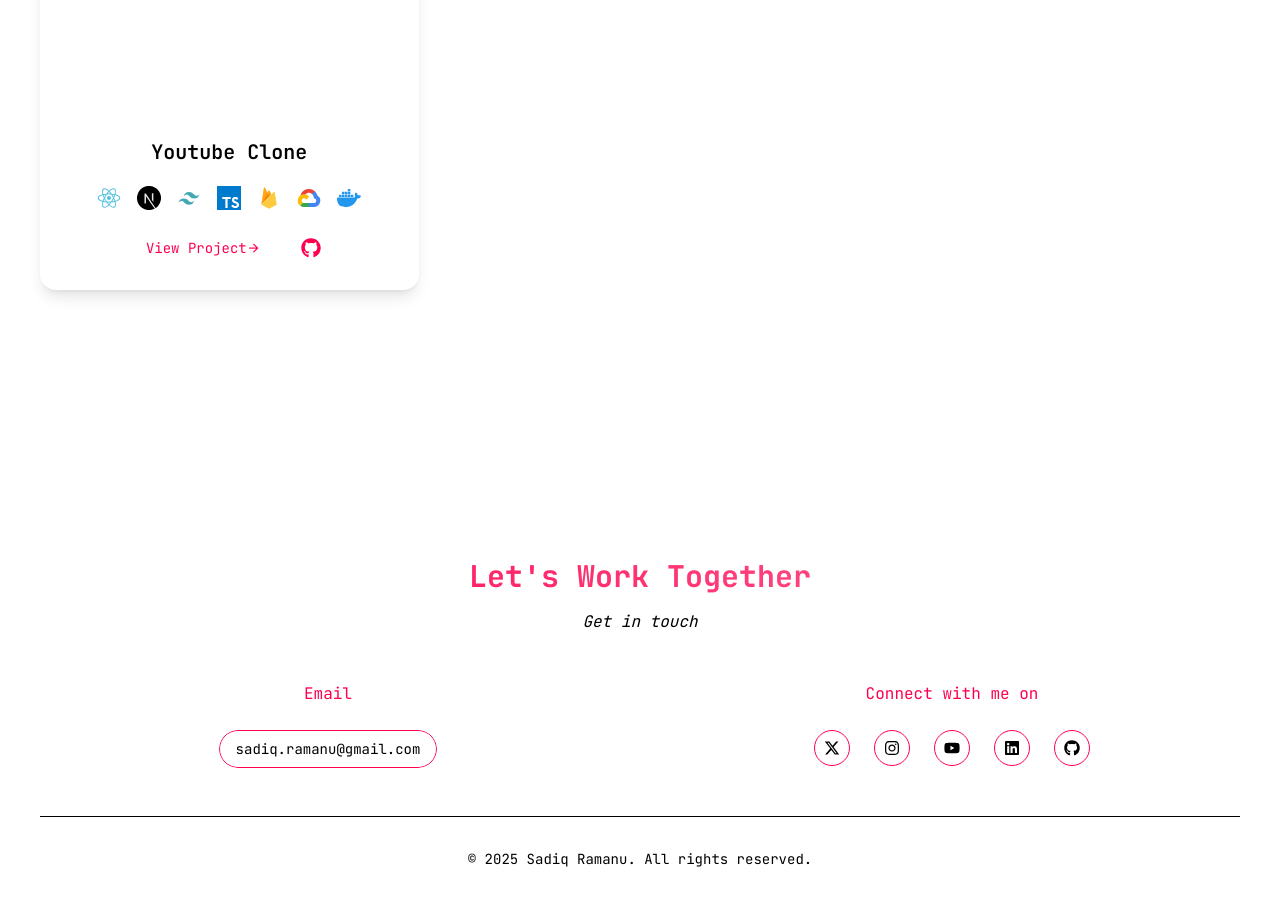
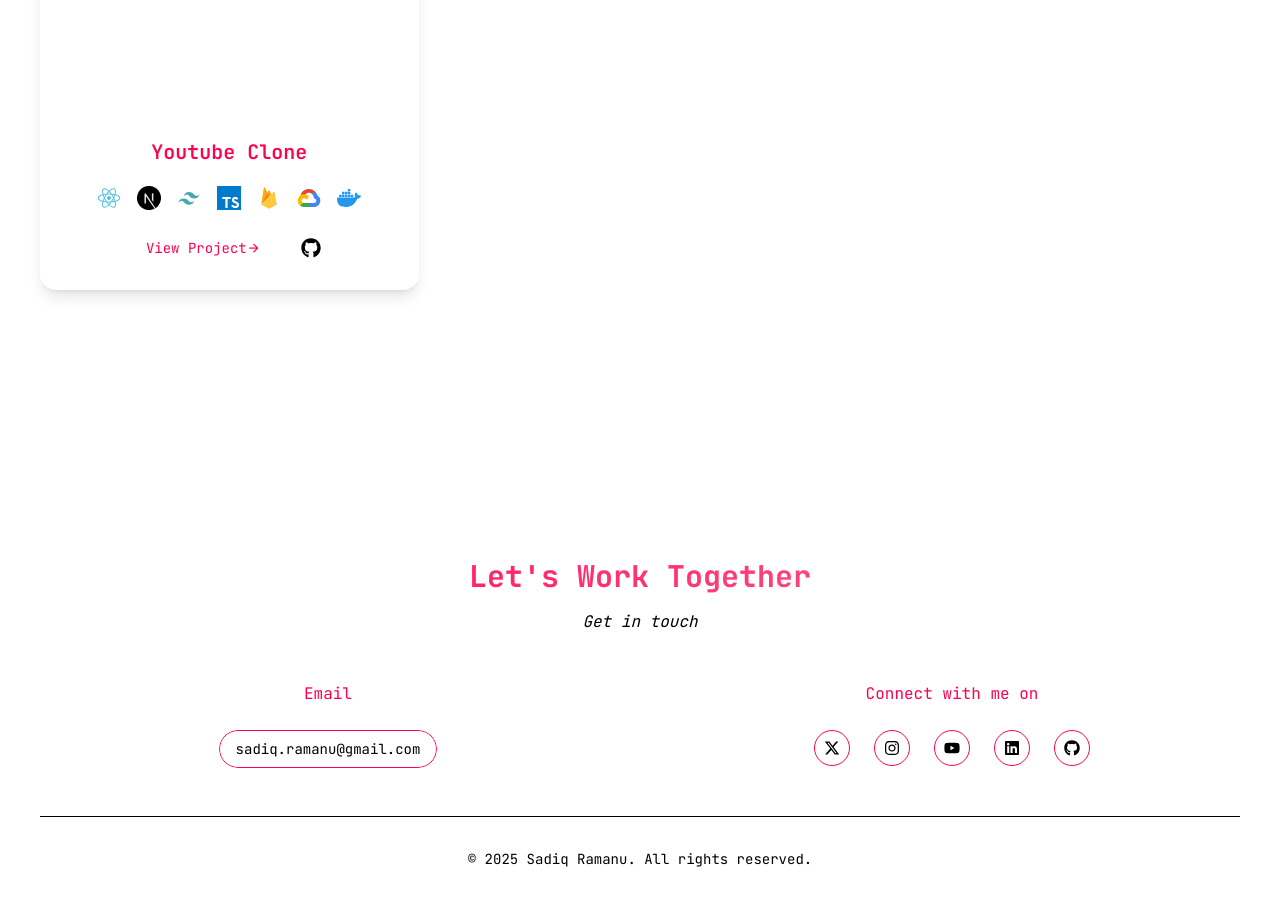
Before and after one commit to sadiqram/updated-portfolio, a Next.js app: page / in a window 1280 px wide. Shown: the part 2800-3706 px from the top of the page. Built offline with nearby package versions, Linux system fonts and the light colour scheme.

Commit message:
Changed Project name color to primary

```diff
--- a/components/Projects.tsx
+++ b/components/Projects.tsx
@@ -81,7 +81,7 @@ export default function Projects() {
 
               {/* Project details */}
               <div className="p-6 flex flex-col items-center">
-                <h3 className="text-xl font-semibold mb-4">{project.name}</h3>
+                <h3 className="text-xl font-semibold mb-4 text-primary">{project.name}</h3>
                 <div className="flex flex-wrap gap-2 justify-center">
                   {project.stack.map((skill: SkillKey) => (
                     <div key={skill} className="w-8 h-8 flex items-center justify-center">
@@ -112,9 +112,10 @@ export default function Projects() {
                       href={project.source}
                       target="_blank"
                       rel="noopener noreferrer"
-                      className="flex items-center justify-center p-2 text-primary hover:text-primary/60 transition-colors duration-300"
+                      className="flex items-center justify-center p-2 text-color-primary hover:text-color-primary/60 transition-colors duration-300"
                     >
-                      <FaGithub className="text-xl" />
+                      <FaGithub className=" text-xl" />
+                      {/* <i className="ri-github-line text-xl"></i> */}
                     </a>
                   </Button>
                 </div>
```
